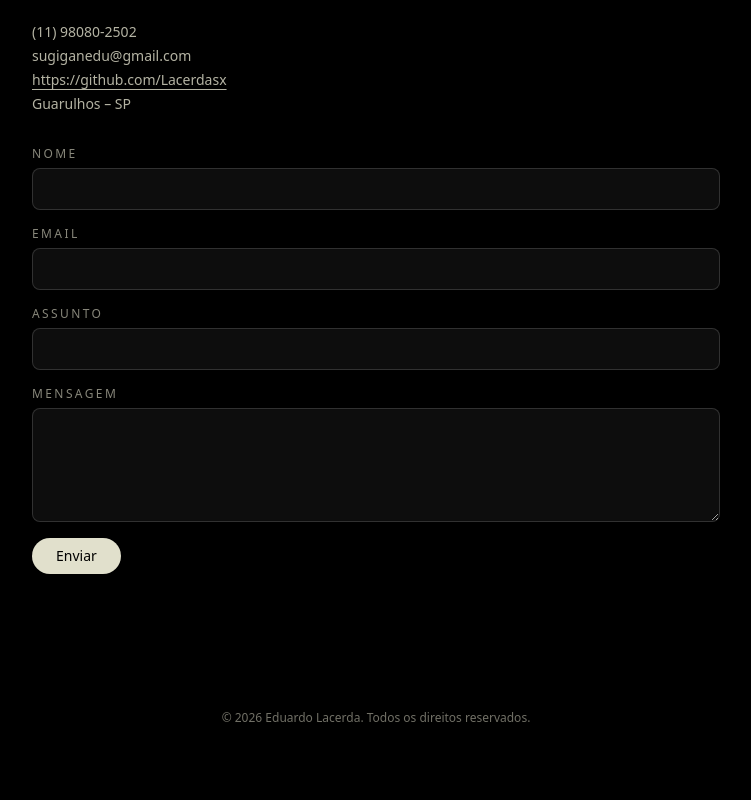
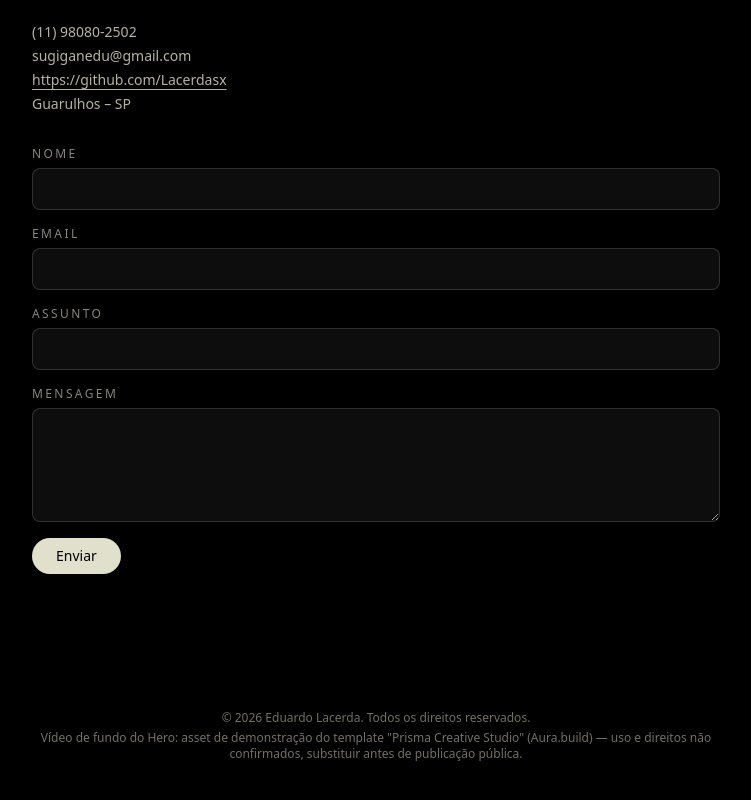
Before and after one commit to Lacerdasx/eduardo-lacerda-dev, a Next.js app: page / in a window 1280 px wide. Shown: the part 4295-5095 px from the top of the page, without its empty margins (264-1015 px from the left). Before the commit the page ends 5061 px from the top, so only its background shows below. Built offline with nearby package versions, Linux system fonts and the light colour scheme; no server answers.

Commit message:
content: credit the Hero video's likely source (Aura.build Prisma template)

```diff
--- a/components/footer.tsx
+++ b/components/footer.tsx
@@ -2,8 +2,13 @@ export function Footer() {
   const year = new Date().getFullYear();
 
   return (
-    <footer className="mx-auto max-w-3xl px-4 py-10 text-center text-xs text-[#E1E0CC]/50 sm:px-6 md:px-10">
-      © {year} Eduardo Lacerda. Todos os direitos reservados.
+    <footer className="mx-auto max-w-3xl space-y-1 px-4 py-10 text-center text-xs text-[#E1E0CC]/50 sm:px-6 md:px-10">
+      <p>© {year} Eduardo Lacerda. Todos os direitos reservados.</p>
+      <p>
+        Vídeo de fundo do Hero: asset de demonstração do template &quot;Prisma
+        Creative Studio&quot; (Aura.build) — uso e direitos não confirmados,
+        substituir antes de publicação pública.
+      </p>
     </footer>
   );
 }
```
Also changed, not shown: 1 other file (tests, documents, lock files or other folders).
